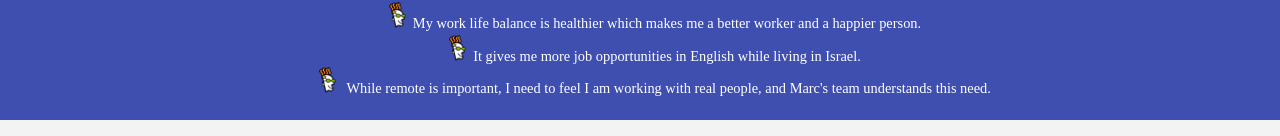
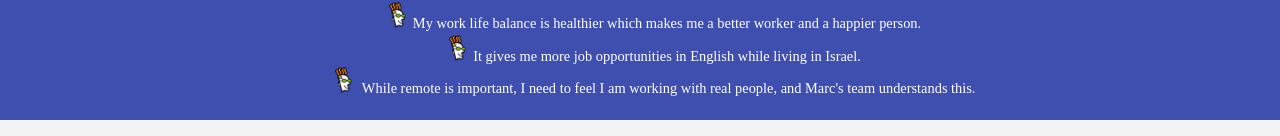
Before and after one commit to mxdavis/godaddy-react-resume, a React (Create React App) app: page / in a window 1280 px wide. Shown: the part 816-952 px from the top of the page. Built offline with nearby package versions, Linux system fonts and the light colour scheme; a web font is replaced by a local one.

Commit message:
correct home page text

```diff
--- a/src/components/Home.js
+++ b/src/components/Home.js
@@ -39,7 +39,7 @@ const Home = () =>  {
             <li>I have been working remote for 2+ years, and have been very successful in this setting.</li>
             <li>My work life balance is healthier which makes me a better worker and a happier person.</li>
             <li>It gives me more job opportunities in English while living in Israel.</li>
-            <li> While remote is important, I need to feel I am working with real people, and Marc's team understands this need.</li>
+            <li> While remote is important, I need to feel I am working with real people, and Marc's team understands this.</li>
           </ul>
 
         </div>
```
